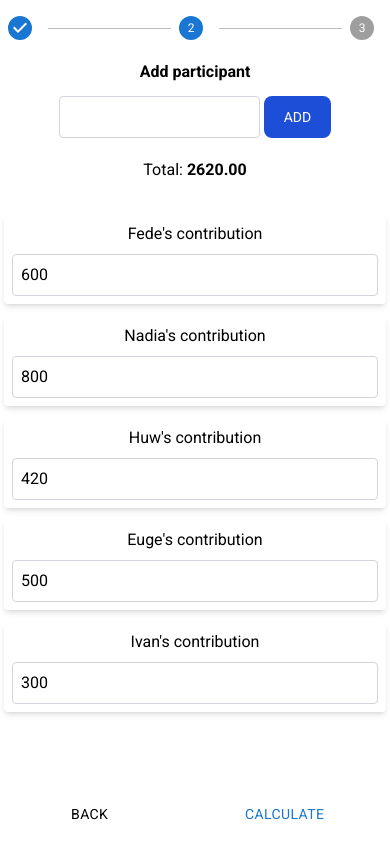
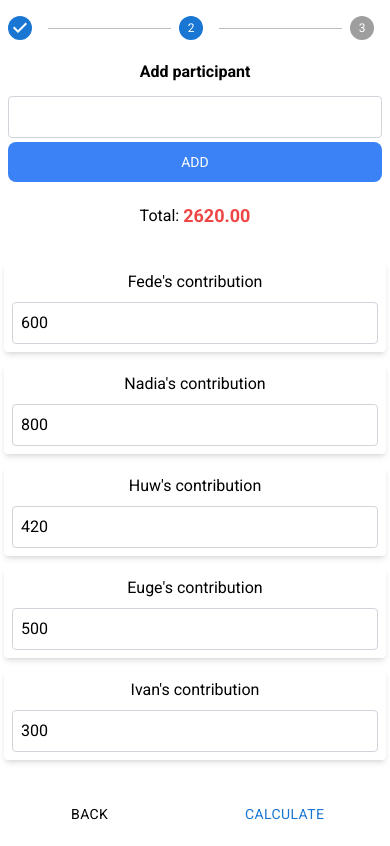
Before and after one commit to Fedevs/EquiSplit, a Next.js app: page / in a window 390 px wide. Both pictures are taken after a click on the button "NEXT". Built offline with nearby package versions, Linux system fonts and the light colour scheme.

Commit message:
new breakpoint

```diff
--- a/app/components/ParticipantManager/ParticipantManager.tsx
+++ b/app/components/ParticipantManager/ParticipantManager.tsx
@@ -42,11 +42,14 @@ export default function ParticipantManager() {
       data-testid='participant-manager'
       className='w-full flex flex-col items-center'
     >
-      <div className='flex flex-col items-center w-full gap-3'>
-        <label htmlFor='newName' className='font-bold'>
+      <div className='flex flex-col w-full gap-3'>
+        <label
+          htmlFor='newName'
+          className='font-bold text-center'
+        >
           Add participant
         </label>
-        <div className='flex justify-between gap-1'>
+        <div className='flex flex-col justify-center gap-1 px-2 xs:flex-row'>
           <input
             type='text'
             ref={inputRef}
@@ -64,18 +67,18 @@ export default function ParticipantManager() {
           <button
             type='button'
             onClick={handleAddParticipantClick}
-            className='transition duration-300 ease text-white bg-blue-700 hover:bg-gray-700 rounded-lg text-sm px-5 py-2.5'
+            className='transition duration-300 ease text-white bg-blue-500 hover:bg-gray-700 rounded-lg text-sm px-5 py-2.5'
           >
             ADD
           </button>
         </div>
       </div>
-
+      {error && (
+        <div className='text-red-500 my-2 text-center'>
+          {error}
+        </div>
+      )}
       <ParticipantsList />
-
-      {error && (
-        <div className='text-red-500 mt-2'>{error}</div>
-      )}
     </section>
   );
 }
--- a/app/components/ParticipantsList/ParticipantsList.tsx
+++ b/app/components/ParticipantsList/ParticipantsList.tsx
@@ -31,10 +31,13 @@ export default function ParticipantsList() {
   return (
     <div className='w-full flex flex-col gap-3 px-1'>
       <div
-        className='flex my-5 justify-center'
+        className='flex items-center my-5 justify-center'
         data-testid='participants-list'
       >
-        Total:&nbsp;<b>{totalExpenses.toFixed(2)}</b>
+        Total:&nbsp;
+        <span className='font-bold text-red-500 text-lg'>
+          {totalExpenses.toFixed(2)}
+        </span>
       </div>
       <form className='flex flex-col gap-3'>
         {participants.map(({ name, contribution }) => (
--- a/tailwind.config.ts
+++ b/tailwind.config.ts
@@ -1,4 +1,5 @@
 import type { Config } from 'tailwindcss';
+const defaultTheme = require('tailwindcss/defaultTheme');
 
 const config: Config = {
   content: [
@@ -16,6 +17,10 @@ const config: Config = {
           'conic-gradient(from 180deg at 50% 50%, var(--tw-gradient-stops))',
       },
     },
+    screens: {
+      xs: '480px',
+      ...defaultTheme.screens,
+    },
   },
   plugins: [],
 };
```
